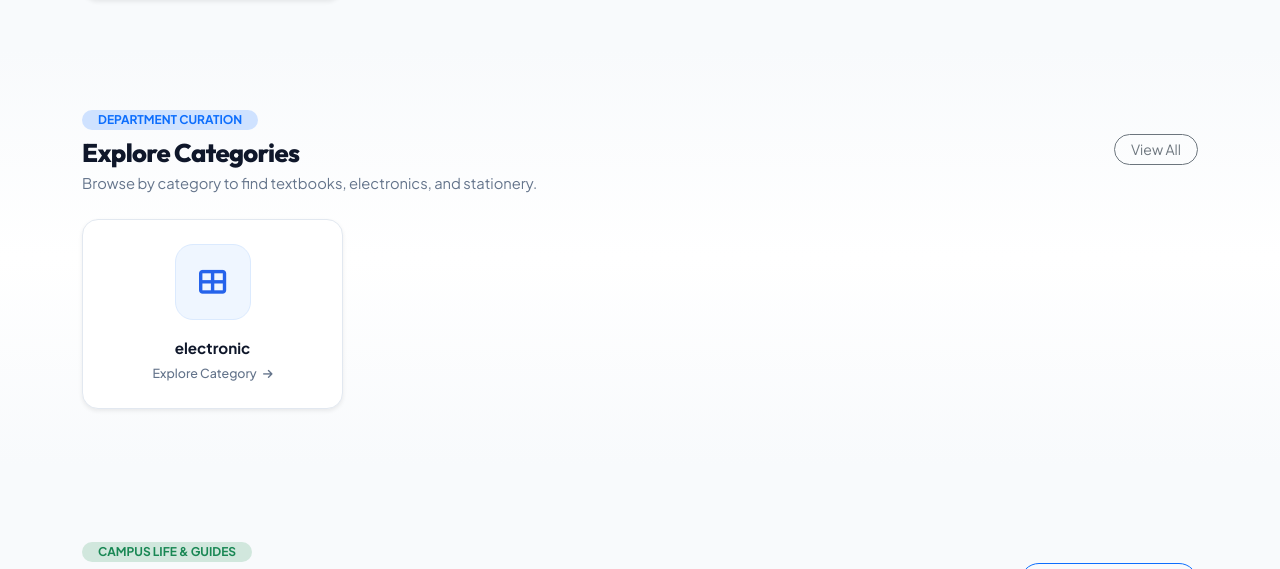
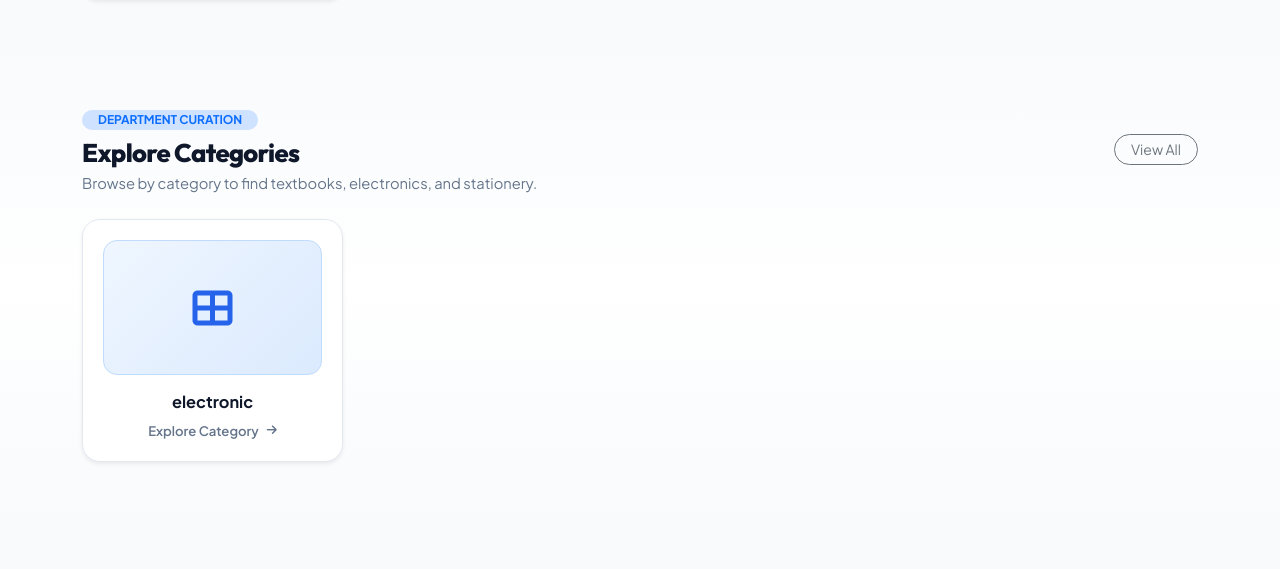
Before and after one commit to MaulikI8/summerclass, a Django app: page / in a window 1280 px wide. Shown: the part 1168-1737 px from the top of the page. Run offline with Django 5.2, Linux system fonts and the light colour scheme; data comes from the database, SQL or seed files in the repository; data that the repository does not hold is empty; some libraries are stand-ins or nearby versions.

Commit message:
Enlarge category card image showcase to 135px height with full-width container and object-fit contain

```diff
--- a/marketplace/static/css/style.css
+++ b/marketplace/static/css/style.css
@@ -917,15 +917,15 @@ a:hover {
 .category-showcase-card {
     background: #ffffff;
     border: 1px solid var(--border-color);
-    border-radius: 16px;
-    padding: 1.5rem 1rem;
+    border-radius: 18px;
+    padding: 1.25rem;
     text-align: center;
     transition: all var(--transition-base);
-    box-shadow: 0 4px 20px -2px rgba(15, 23, 42, 0.04);
+    box-shadow: 0 2px 12px rgba(15, 23, 42, 0.04);
     display: flex;
     flex-direction: column;
     align-items: center;
-    justify-content: center;
+    justify-content: space-between;
     text-decoration: none;
     position: relative;
     overflow: hidden;
@@ -945,70 +945,82 @@ a:hover {
 }
 
 .category-showcase-card:hover {
-    transform: translateY(-5px);
+    transform: translateY(-6px);
     box-shadow: var(--shadow-card-hover);
-    border-color: rgba(37, 99, 235, 0.3);
+    border-color: rgba(37, 99, 235, 0.25);
 }
 
 .category-showcase-card:hover::before {
     opacity: 1;
 }
 
-.category-icon-box,
 .category-img-box {
-    width: 76px;
-    height: 76px;
-    border-radius: 18px;
-    background: #f8fafc;
+    width: 100%;
+    height: 135px;
+    border-radius: 14px;
+    background: linear-gradient(180deg, #f8fafc 0%, #f1f5f9 100%);
     border: 1px solid #e2e8f0;
     display: flex;
     align-items: center;
     justify-content: center;
-    margin: 0 auto 0.9rem auto;
-    padding: 10px;
-    transition: transform var(--transition-fast), box-shadow var(--transition-fast), background-color var(--transition-fast);
-}
-
-.category-icon-box {
-    background: #eff6ff;
-    border-color: #dbeafe;
-    color: var(--primary);
-    font-size: 1.7rem;
+    margin-bottom: 0.85rem;
+    padding: 12px;
+    overflow: hidden;
+    transition: transform var(--transition-fast), box-shadow var(--transition-fast);
 }
 
 .category-img-box img {
     max-width: 100%;
     max-height: 100%;
+    width: auto;
+    height: auto;
     object-fit: contain;
     transition: transform var(--transition-base);
 }
 
-.category-showcase-card:hover .category-icon-box,
-.category-showcase-card:hover .category-img-box {
-    transform: scale(1.08) translateY(-2px);
-    box-shadow: 0 8px 20px rgba(37, 99, 235, 0.15);
-}
-
-.category-showcase-card:hover .category-icon-box {
-    background: var(--primary);
-    color: #ffffff;
+.category-icon-box {
+    width: 100%;
+    height: 135px;
+    border-radius: 14px;
+    background: linear-gradient(135deg, #eff6ff 0%, #dbeafe 100%);
+    border: 1px solid #bfdbfe;
+    color: var(--primary);
+    display: flex;
+    align-items: center;
+    justify-content: center;
+    font-size: 2.5rem;
+    margin-bottom: 0.85rem;
+    transition: transform var(--transition-fast), background-color var(--transition-fast);
 }
 
 .category-showcase-card:hover .category-img-box img {
     transform: scale(1.08);
 }
 
+.category-showcase-card:hover .category-icon-box {
+    transform: scale(1.03);
+    color: var(--primary-dark);
+}
+
 .category-showcase-card .cat-name {
-    font-size: 0.95rem;
+    font-size: 1.02rem;
     font-weight: 700;
     color: var(--text-main);
-    margin-bottom: 0.2rem;
+    margin-bottom: 0.25rem;
 }
 
 .category-showcase-card .cat-count {
-    font-size: 0.78rem;
+    font-size: 0.82rem;
     color: var(--text-muted);
-    font-weight: 500;
+    font-weight: 600;
+    display: inline-flex;
+    align-items: center;
+    gap: 4px;
+    transition: color var(--transition-fast);
+}
+
+.category-showcase-card:hover .cat-count {
+    color: var(--primary);
 }
 
 /* ==========================================================================
```
